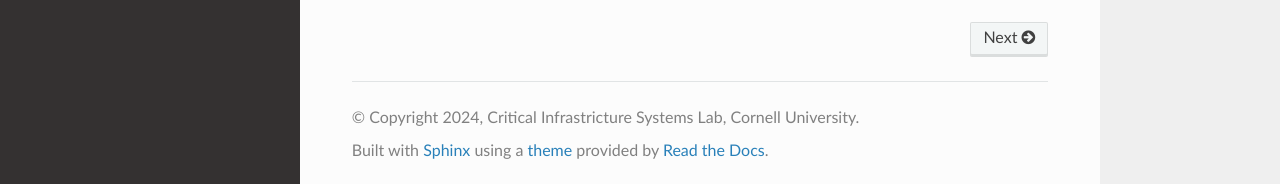
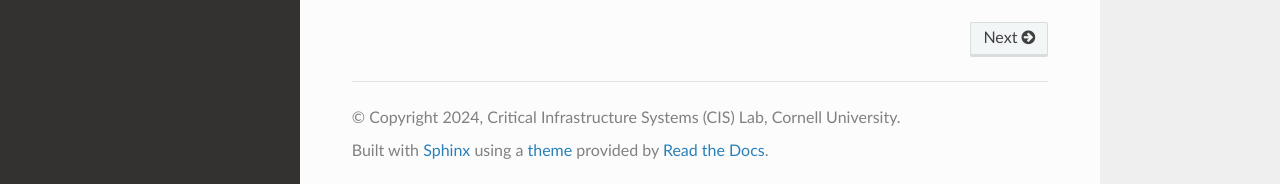
Before and after one commit to HishamEldardiry/PowNet_Documentation, a Sphinx documentation site: the page built from docs/source/index.rst, in a window 1280 px wide and 1256 px high. Shown: the part 1069-1253 px from the top of the window. Built offline with Sphinx 7.4.7 and the Read the Docs theme 2.0.0, drawn with Linux system fonts in a browser that asks for light colours.

Commit message:
Update conf.py

```diff
--- a/docs/source/conf.py
+++ b/docs/source/conf.py
@@ -5,8 +5,8 @@ import re
 # -- Project information
 
 project = 'PowNet'
-copyright = '2024, Critical Infrastricture Systems Lab, Cornell University'
-author = 'Critical Infrastricture Systems Lab, Cornell University'
+copyright = '2024, Critical Infrastructure Systems (CIS) Lab, Cornell University'
+author = 'Critical Infrastructure Systems Lab (CIS), Cornell University'
 
 release = '2.0'
 version = '2.0.0'
```
